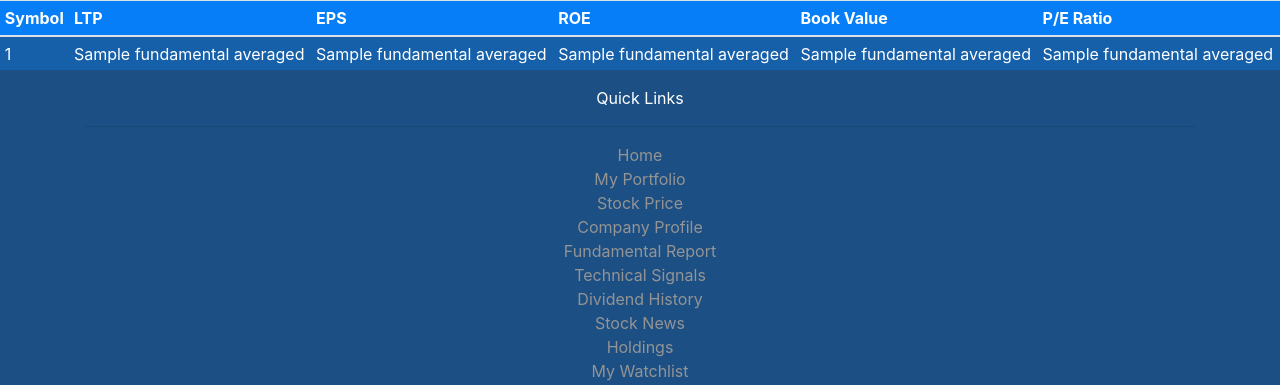
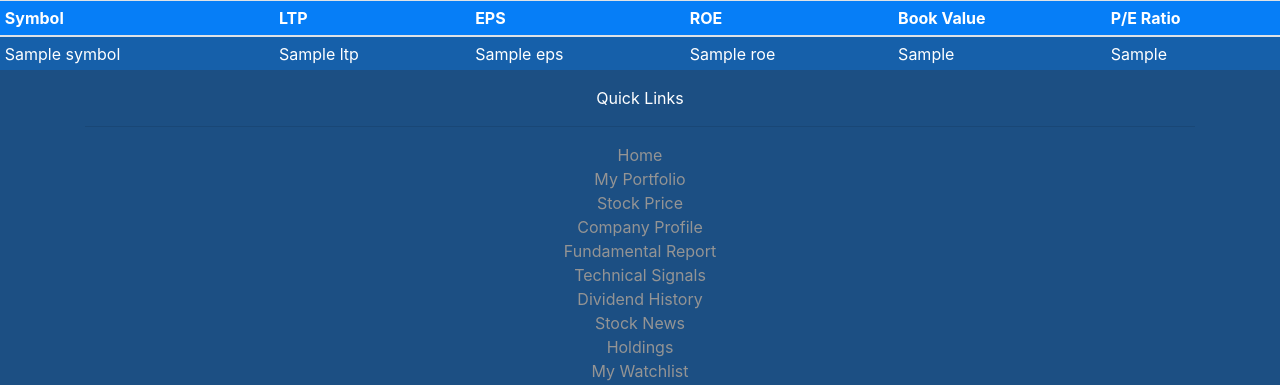
Before and after one commit to Roehan2005/flask, a Flask app: page /fundamental.html in a window 1280 px wide. Shown: the part 69-454 px from the top of the page. Run offline with Flask 3, Linux system fonts and the light colour scheme; a database or web service that is not in the repository returns one stand-in record (values such as "Sample title"); some libraries are stand-ins or nearby versions.

Commit message:
cleanup and updates

```diff
--- a/main.py
+++ b/main.py
@@ -378,6 +378,7 @@ GROUP BY date_of_news, title, related_company, C.sector;
         cur.execute(query, [company])
 
     rv = cur.fetchall()
+    print(rv)
     conn.close()
     return render_template('news.html', values=rv)
 
--- a/templates/fundamental.html
+++ b/templates/fundamental.html
@@ -41,12 +41,12 @@
             <tbody>
                 {% for items in values %}
                 <tr>
-                <td> {{items[0]}} </td>
-                <td> {{items[1]}} </td>
-                <td> {{items[2]}} </td>
-                <td> {{items[3]}} </td>
-                <td> {{items[4]}} </td>
-                <td> {{items[5]}} </td>
+                    <td> {{ items.symbol }} </td>
+                    <td> {{ items.ltp }} </td>
+                    <td> {{ items.eps }} </td>
+                    <td> {{ items.roe }} </td>
+                    <td> {{ items.book_value }} </td>
+                    <td> {{ items.pe_ratio }} </td>
                 </tr>
                 {% endfor %}
             </tbody>
```
Also changed, not shown: templates/news.html (+5 -5 lines). Lines whose indentation alone changed are shown as unchanged.
